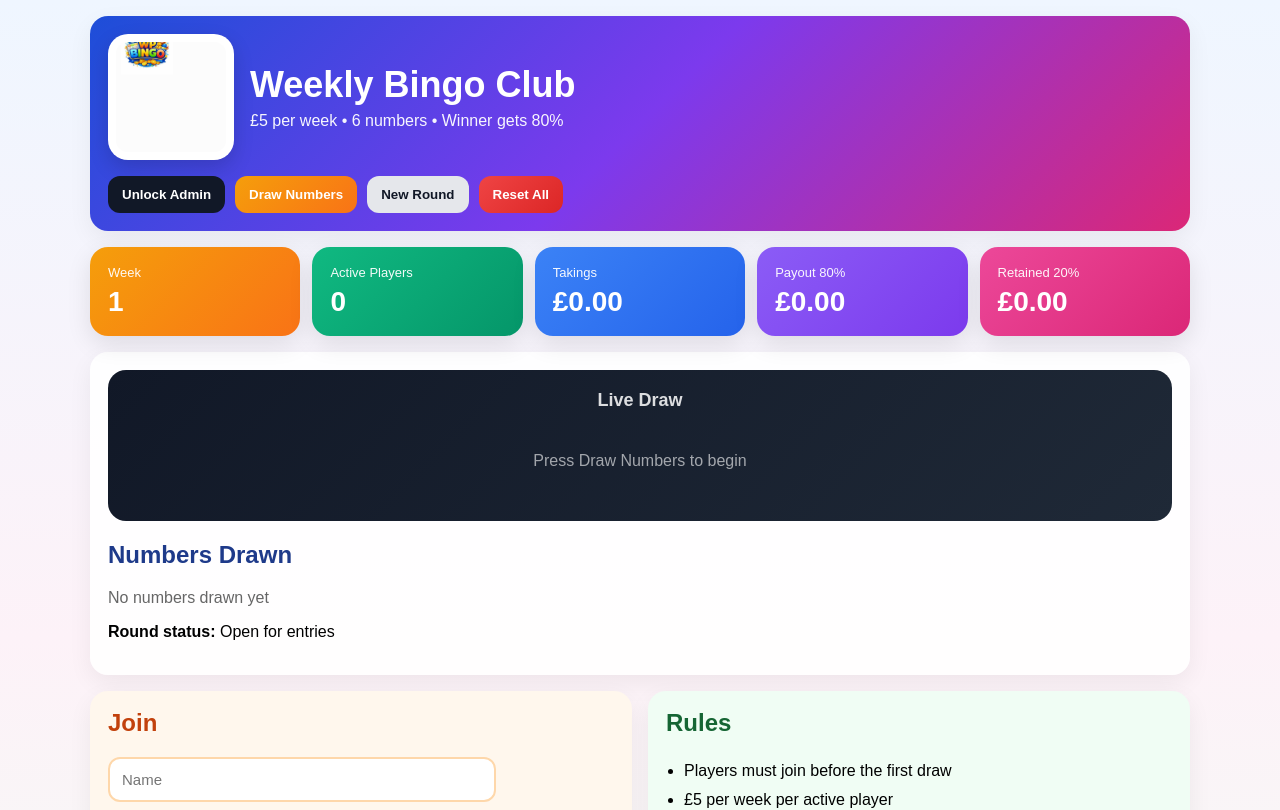
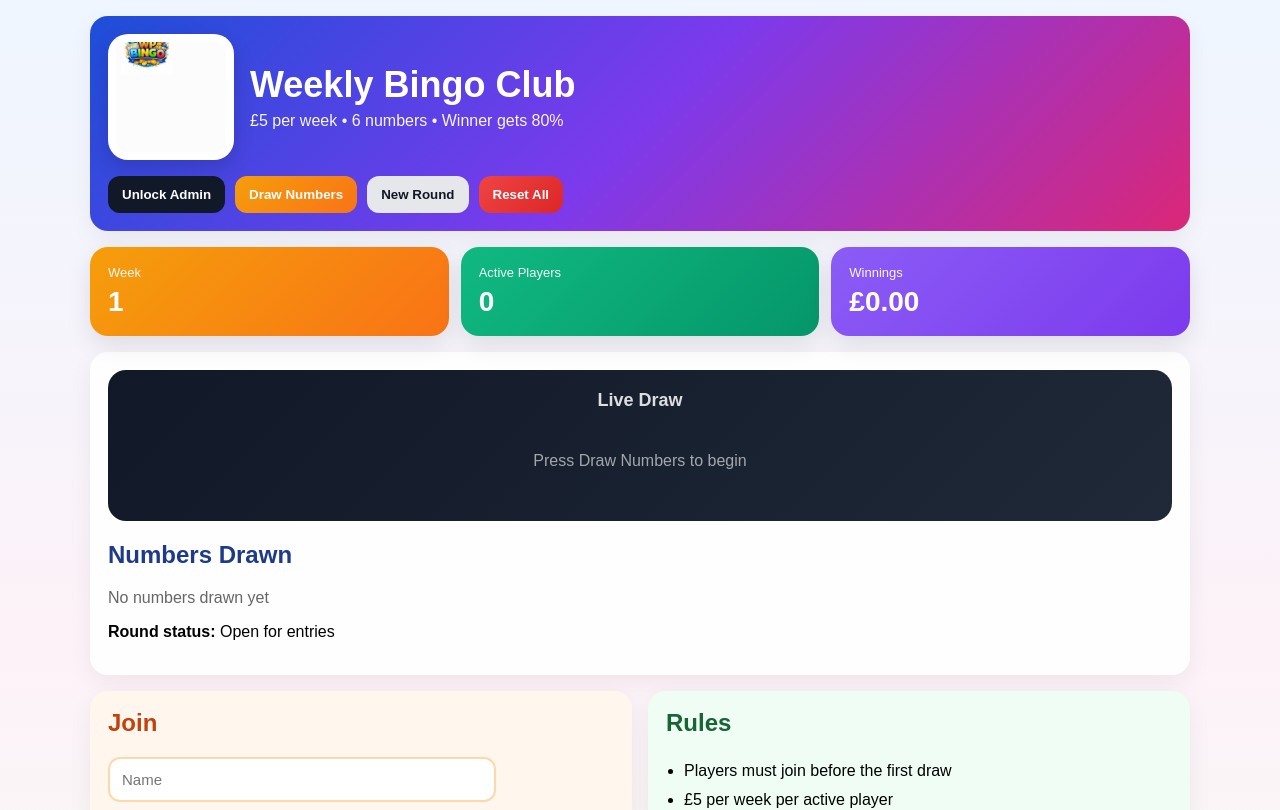
Before and after one commit to Spwindows/WP-Bingo2, a React (Vite) app: page / in a window 1280 px wide. Shown: the top 810 px of the page. Built offline with nearby package versions, Linux system fonts and the light colour scheme.

Commit message:
Update App.jsx

```diff
--- a/src/App.jsx
+++ b/src/App.jsx
@@ -3,7 +3,7 @@ import { useEffect, useMemo, useState } from "react";
 const ENTRY = 5;
 const CURRENCY = "£";
 const ADMIN_PIN = "1234";
-const STORAGE_KEY = "wp-bingo-club-v5";
+const STORAGE_KEY = "wp-bingo-club-v6";
 
 function randomDraw() {
   const nums = [];
@@ -33,11 +33,12 @@ export default function App() {
   const [name, setName] = useState("");
   const [nums, setNums] = useState("");
   const [week, setWeek] = useState(1);
+
   const [winnerFound, setWinnerFound] = useState(false);
-  const [winnerName, setWinnerName] = useState("");
+  const [winnerNames, setWinnerNames] = useState([]);
   const [history, setHistory] = useState([]);
+
   const [adminUnlocked, setAdminUnlocked] = useState(false);
-
   const [isDrawing, setIsDrawing] = useState(false);
   const [currentDraw, setCurrentDraw] = useState([]);
   const [lastDrawIds, setLastDrawIds] = useState([]);
@@ -52,7 +53,7 @@ export default function App() {
       setDrawn(saved.drawn || []);
       setWeek(saved.week || 1);
       setWinnerFound(saved.winnerFound || false);
-      setWinnerName(saved.winnerName || "");
+      setWinnerNames(saved.winnerNames || []);
       setHistory(saved.history || []);
       setAdminUnlocked(saved.adminUnlocked || false);
       setCarryover(saved.carryover || 0);
@@ -68,7 +69,7 @@ export default function App() {
         drawn,
         week,
         winnerFound,
-        winnerName,
+        winnerNames,
         history,
         adminUnlocked,
         carryover,
@@ -80,7 +81,7 @@ export default function App() {
     drawn,
     week,
     winnerFound,
-    winnerName,
+    winnerNames,
     history,
     adminUnlocked,
     carryover,
@@ -88,6 +89,16 @@ export default function App() {
   ]);
 
   const roundStarted = drawn.length > 0;
+
+  function getWeeksPaid(player, currentWeek = week) {
+    if (player.leftAfterWeek !== null) return player.leftAfterWeek;
+    return currentWeek;
+  }
+
+  function isActive(player) {
+    return player.leftAfterWeek === null;
+  }
+
   const activeCount = players.filter(isActive).length;
 
   useEffect(() => {
@@ -187,53 +198,51 @@ export default function App() {
     setNums("");
   }
 
-  function getWeeksPaid(player, currentWeek = week) {
-    if (player.leftAfterWeek !== null) return player.leftAfterWeek;
-    return currentWeek;
-  }
-
-  function isActive(player) {
-    return player.leftAfterWeek === null;
-  }
-
   function finishDraw(updated, drawIdsForHighlight) {
     const activePlayers = players.filter(isActive);
 
-    const winner = activePlayers.find((p) => {
+    const winners = activePlayers.filter((p) => {
       const hits = p.numbers.filter((n) =>
         updated.some((d) => d.value === n)
       );
       return hits.length === 6;
     });
 
-    if (winner) {
-      const totalTakingsNow =
-        players.reduce(
+    if (winners.length > 0) {
+      const totalWinningsNow =
+        (players.reduce(
           (sum, p) => sum + getWeeksPaid(p, week) * ENTRY,
           0
-        ) + carryover;
+        ) +
+          carryover) *
+        0.8;
 
-      const payoutNow = totalTakingsNow * 0.8;
+      const splitPrize = totalWinningsNow / winners.length;
+      const winnerList = winners.map((w) => w.name);
 
       setWinnerFound(true);
-      setWinnerName(winner.name);
+      setWinnerNames(winnerList);
       setRoundCancelled(false);
 
       setHistory([
         {
           id: crypto.randomUUID(),
-          winner: winner.name,
+          winners: winnerList,
           weekWon: week,
-          payout: payoutNow.toFixed(2),
-          takings: totalTakingsNow.toFixed(2),
+          winnings: totalWinningsNow.toFixed(2),
+          splitPrize: splitPrize.toFixed(2),
           when: new Date().toLocaleString(),
-          cancelled: false,
         },
         ...history,
       ]);
 
       setCarryover(0);
-      alert(`Winner: ${winner.name}`);
+
+      alert(
+        winners.length === 1
+          ? `Winner: ${winnerList[0]}`
+          : `Winners: ${winnerList.join(", ")}\nEach wins ${CURRENCY}${splitPrize.toFixed(2)}`
+      );
     } else {
       setWeek((w) => w + 1);
     }
@@ -339,7 +348,7 @@ export default function App() {
     setLastDrawIds([]);
     setWeek(1);
     setWinnerFound(false);
-    setWinnerName("");
+    setWinnerNames([]);
     setRoundCancelled(false);
 
     setPlayers(
@@ -369,7 +378,7 @@ export default function App() {
     setNums("");
     setWeek(1);
     setWinnerFound(false);
-    setWinnerName("");
+    setWinnerNames([]);
     setHistory([]);
     setCarryover(0);
     setRoundCancelled(false);
@@ -380,8 +389,9 @@ export default function App() {
     return paid + carryover;
   }, [players, week, carryover]);
 
-  const payout = totalTakings * 0.8;
-  const retained = totalTakings * 0.2;
+  const winnings = totalTakings * 0.8;
+  const splitWinnings =
+    winnerNames.length > 0 ? winnings / winnerNames.length : winnings;
 
   return (
     <div
@@ -471,19 +481,9 @@ export default function App() {
             bg="linear-gradient(135deg,#10b981,#059669)"
           />
           <StatCard
-            title="Takings"
-            value={`${CURRENCY}${totalTakings.toFixed(2)}`}
-            bg="linear-gradient(135deg,#3b82f6,#2563eb)"
-          />
-          <StatCard
-            title="Payout 80%"
-            value={`${CURRENCY}${payout.toFixed(2)}`}
+            title={winnerNames.length > 1 ? "Winnings Each" : "Winnings"}
+            value={`${CURRENCY}${(winnerNames.length > 1 ? splitWinnings : winnings).toFixed(2)}`}
             bg="linear-gradient(135deg,#8b5cf6,#7c3aed)"
-          />
-          <StatCard
-            title="Retained 20%"
-            value={`${CURRENCY}${retained.toFixed(2)}`}
-            bg="linear-gradient(135deg,#ec4899,#db2777)"
           />
         </div>
 
@@ -611,8 +611,9 @@ export default function App() {
                 fontWeight: "bold",
               }}
             >
-              Winner: {winnerName} — payout {CURRENCY}
-              {payout.toFixed(2)}
+              {winnerNames.length === 1
+                ? `Winner: ${winnerNames[0]} — winnings ${CURRENCY}${winnings.toFixed(2)}`
+                : `Winners: ${winnerNames.join(", ")} — each wins ${CURRENCY}${splitWinnings.toFixed(2)}`}
             </div>
           )}
 
@@ -672,7 +673,8 @@ export default function App() {
               <li>Withdrawn players stop paying future weeks</li>
               <li>Previous paid weeks still count in the pot</li>
               <li>Only active players can win</li>
-              <li>Winner gets 80% of takings</li>
+              <li>Winnings are 80% of the pot</li>
+              <li>If multiple players win, winnings are split equally</li>
               <li>If everyone withdraws, the pot carries over</li>
             </ul>
           </div>
@@ -792,16 +794,20 @@ export default function App() {
                     background: "white",
                   }}
                 >
-                  <strong style={{ color: "#7c3aed" }}>{item.winner}</strong>
+                  <strong style={{ color: "#7c3aed" }}>
+                    {item.winners ? item.winners.join(", ") : item.winner}
+                  </strong>
                   <div>Week won: {item.weekWon}</div>
                   <div>
-                    Total takings: {CURRENCY}
-                    {item.takings}
+                    Winnings: {CURRENCY}
+                    {item.winnings}
                   </div>
-                  <div>
-                    Payout: {CURRENCY}
-                    {item.payout}
-                  </div>
+                  {item.splitPrize && item.winners?.length > 1 && (
+                    <div>
+                      Each won: {CURRENCY}
+                      {item.splitPrize}
+                    </div>
+                  )}
                   <div style={{ color: "#666", fontSize: 13 }}>{item.when}</div>
                 </div>
               ))}
```
